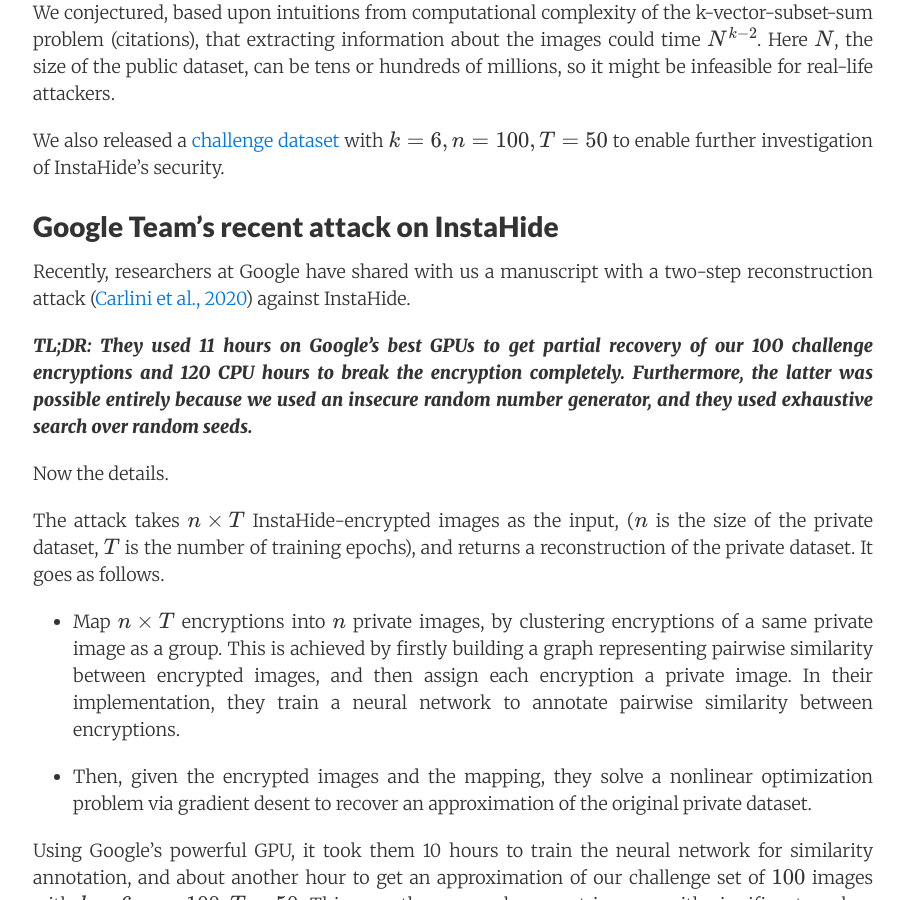
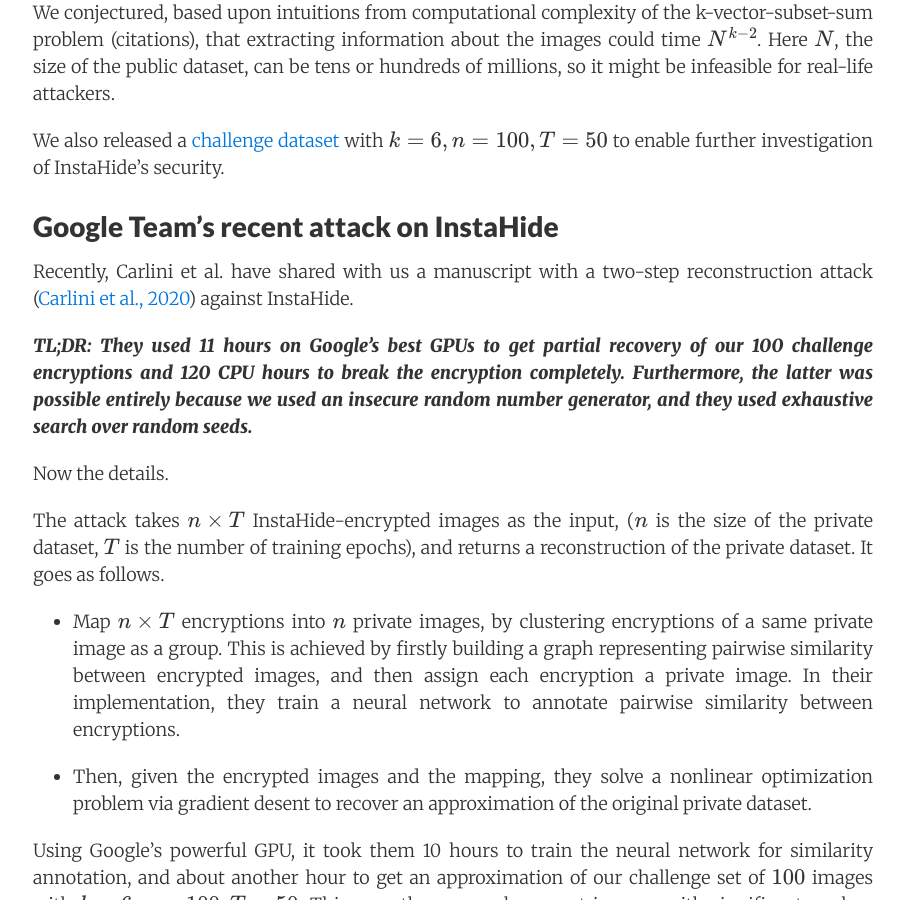
Before and after one commit to offconvex/offconvex.github.io, a Jekyll site: the page built from _posts/2020-11-11-instahide.md, in a window 1280 px wide and 900 px high, scrolled down 4277 px. Shown: the whole window, without its empty margins (187-1091 px from the left). Built offline with Jekyll 4.4.1, drawn with Linux system fonts in a browser that asks for light colours; nearby versions of some CDN libraries; formulas are drawn with MathJax 3; comment, search, counter and statistics services are not loaded; some of the changed text lies outside the part shown.

Commit message:
Update 2020-11-11-instahide.md

```diff
--- a/_posts/2020-11-11-instahide.md
+++ b/_posts/2020-11-11-instahide.md
@@ -12,7 +12,7 @@
 
 Methods to achieve some of the above  so could completely change the privacy/utility tradeoffs implicit in today's organization of the online world.
 
-This blog post discusses the current set of solutions,  how they don't quite suffice for above questions, and the story of a new solution, [InstaHide](http://arxiv.org/abs/2010.02772), that we proposed, and takeaways from a recent attack on it by a Google team.
+This blog post discusses the current set of solutions,  how they don't quite suffice for above questions, and the story of a new solution, [InstaHide](http://arxiv.org/abs/2010.02772), that we proposed, and takeaways from a recent attack on it by Carlini et al.
 
 ## Existing solutions in Cryptography
 
@@ -90,7 +90,7 @@
 ## Google Team's recent attack on InstaHide
 
 
-Recently, researchers at Google have shared with us a manuscript with a two-step reconstruction attack ([Carlini et al., 2020](https://arxiv.org/pdf/2011.05315.pdf))  against InstaHide.
+Recently, Carlini et al. have shared with us a manuscript with a two-step reconstruction attack ([Carlini et al., 2020](https://arxiv.org/pdf/2011.05315.pdf))  against InstaHide.
 
 ***TL;DR: They used 11 hours on Google's best GPUs to get partial recovery of our 100 challenge encryptions and  120 CPU hours to break the encryption completely. Furthermore, the latter was possible entirely because we used an insecure random number generator, and they used exhaustive search over random seeds.***
 
```
